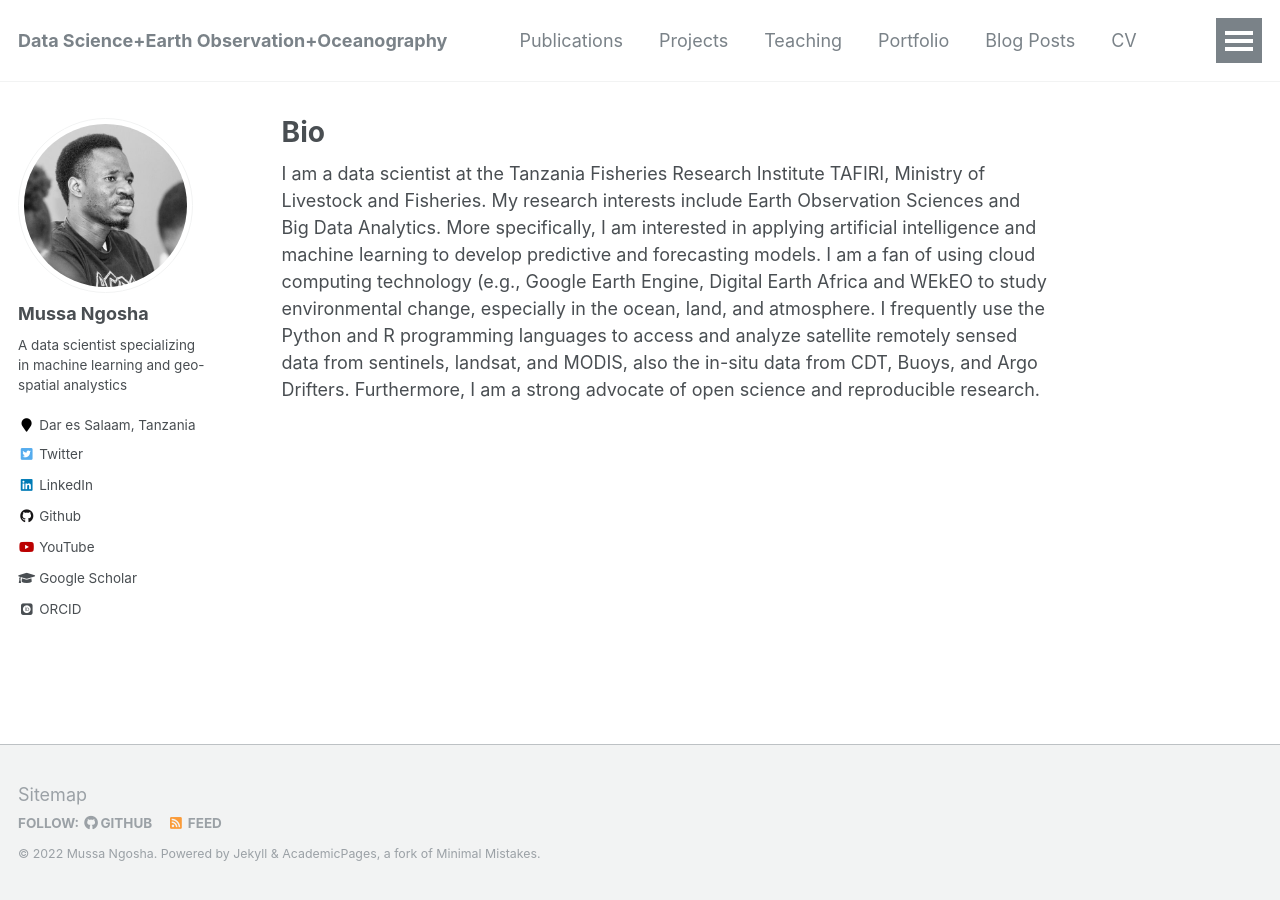
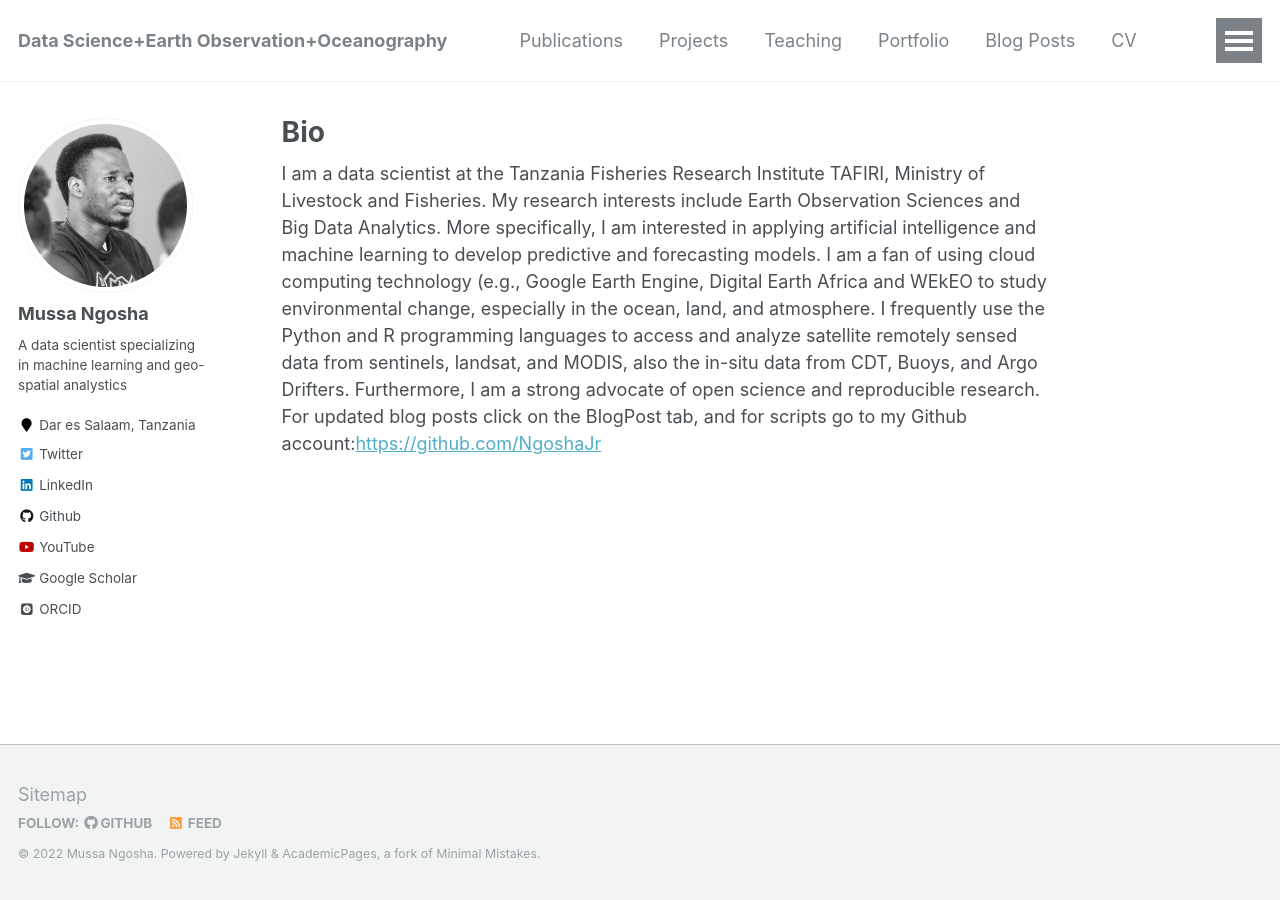
Before and after one commit to NgoshaJr/ngoshajr.github.io, a Jekyll site: the page built from _pages/about.md, in a window 1280 px wide. Built offline with Jekyll 4.4.1, drawn with Linux system fonts in a browser that asks for light colours; some web fonts are replaced.

Commit message:
Update about.md

```diff
--- a/_pages/about.md
+++ b/_pages/about.md
@@ -7,4 +7,4 @@ redirect_from:
   - /about/
   - /about.html
 ---
-I am a data scientist at the Tanzania Fisheries Research Institute TAFIRI, Ministry of Livestock and Fisheries. My research interests include Earth Observation Sciences and Big Data Analytics. More specifically, I am interested in applying artificial intelligence and machine learning to develop predictive and forecasting models. I am a fan of using cloud computing technology (e.g., Google Earth Engine, Digital Earth Africa and WEkEO to study environmental change, especially in the ocean, land, and atmosphere. I frequently use the Python and R programming languages to access and analyze satellite remotely sensed data from sentinels, landsat, and MODIS, also the in-situ data from CDT, Buoys, and Argo Drifters. Furthermore, I am a strong advocate of open science and reproducible research.
+I am a data scientist at the Tanzania Fisheries Research Institute TAFIRI, Ministry of Livestock and Fisheries. My research interests include Earth Observation Sciences and Big Data Analytics. More specifically, I am interested in applying artificial intelligence and machine learning to develop predictive and forecasting models. I am a fan of using cloud computing technology (e.g., Google Earth Engine, Digital Earth Africa and WEkEO to study environmental change, especially in the ocean, land, and atmosphere. I frequently use the Python and R programming languages to access and analyze satellite remotely sensed data from sentinels, landsat, and MODIS, also the in-situ data from CDT, Buoys, and Argo Drifters. Furthermore, I am a strong advocate of open science and reproducible research. For updated blog posts click on the BlogPost tab, and for scripts go to my Github account:[https://github.com/NgoshaJr](Github)
```
